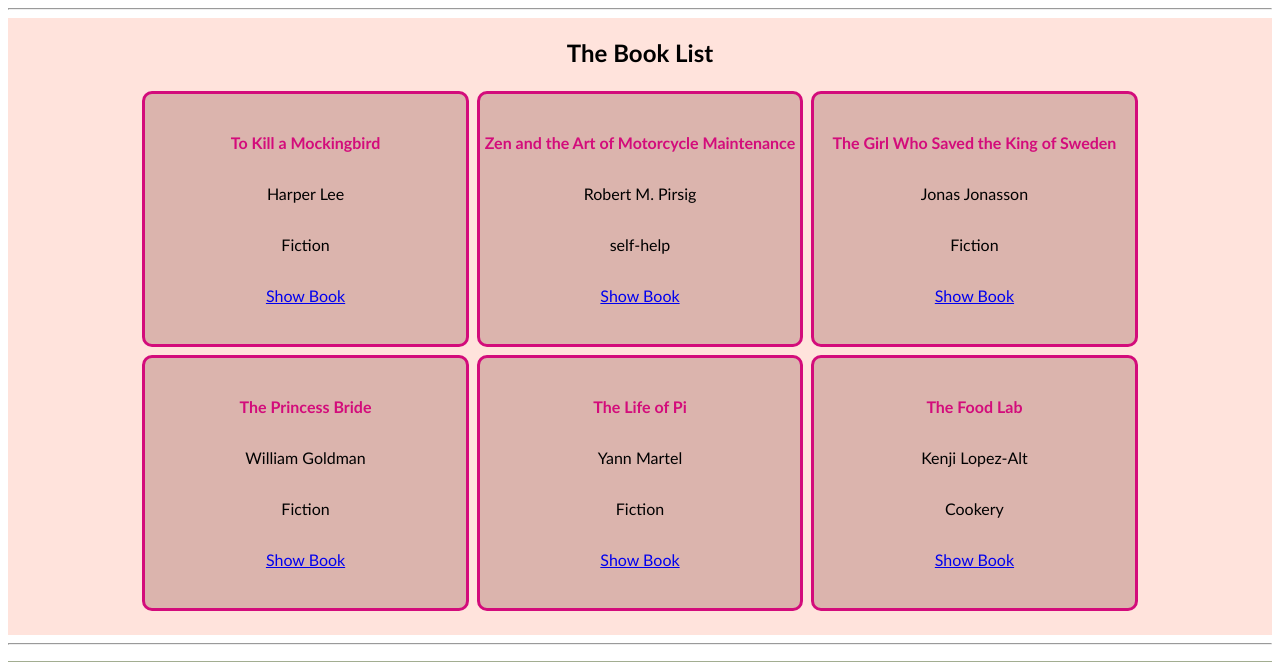
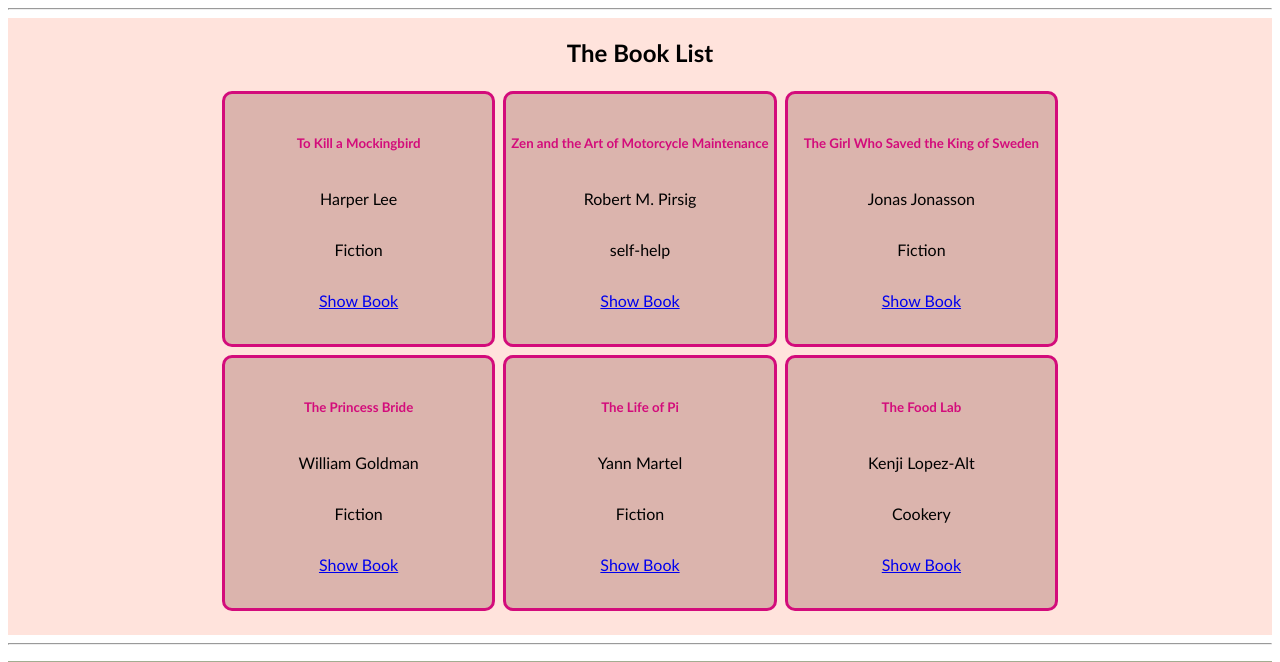
Before and after one commit to McMuds/PythonExamples, a Flask app: page /books in a window 1280 px wide. Shown: the part 221-883 px from the top of the page. Run offline with Flask 2, Linux system fonts and the light colour scheme.

Commit message:
Morning DRY tidyup - first time

```diff
--- a/week03/weekend_homework/controllers/controller.py
+++ b/week03/weekend_homework/controllers/controller.py
@@ -13,7 +13,7 @@
 
 @app.route('/books/<id>')
 def book(id):
-    return render_template('book.html', title='CodeClan Library', book=book_data[int(id)])
+    return render_template('book.html', title='CodeClan Library', book=book_data[int(id)], book_list=book_data)
 
 @app.route('/books/<id>', methods=['post'])
 def book_check_in(id):
--- a/week03/weekend_homework/static/style.css
+++ b/week03/weekend_homework/static/style.css
@@ -118,7 +118,7 @@
     padding: 5px;
   }
 
-  .title{
+ .book-card h5{
     color: #d30c7b;
   }
 }
--- a/week03/weekend_homework/templates/book.html
+++ b/week03/weekend_homework/templates/book.html
@@ -28,8 +28,9 @@
                 {% endif %}
             </form>
             <br />
-            {% set url_path =  request.path %}
-            <form action="{{request.path}}/delete" method="post">
+            <!-- {% set url_path =  request.path %} -->
+            <!-- <form action="{{request.path}}/delete" method="post"> -->
+            <form action="/books/{{book_list.index(book)}}/delete" method="post">
                 <input type="submit" value="Delete This Book" id="delete-book">
             </form>
         </div>
--- a/week03/weekend_homework/templates/books.html
+++ b/week03/weekend_homework/templates/books.html
@@ -6,7 +6,9 @@
         <div class="container row">
             {% for book in book_list %}
                 <div class="book-card">
-                    <p class="title"><b>{{ book.title }}</b></p>
+                    <h5>{{ book.title }}</h5>
+
+
                     <p class="author">{{ book.author }}</p>
                     <p class="genre">{{ book.genre }}</p>
                     <p>
```
